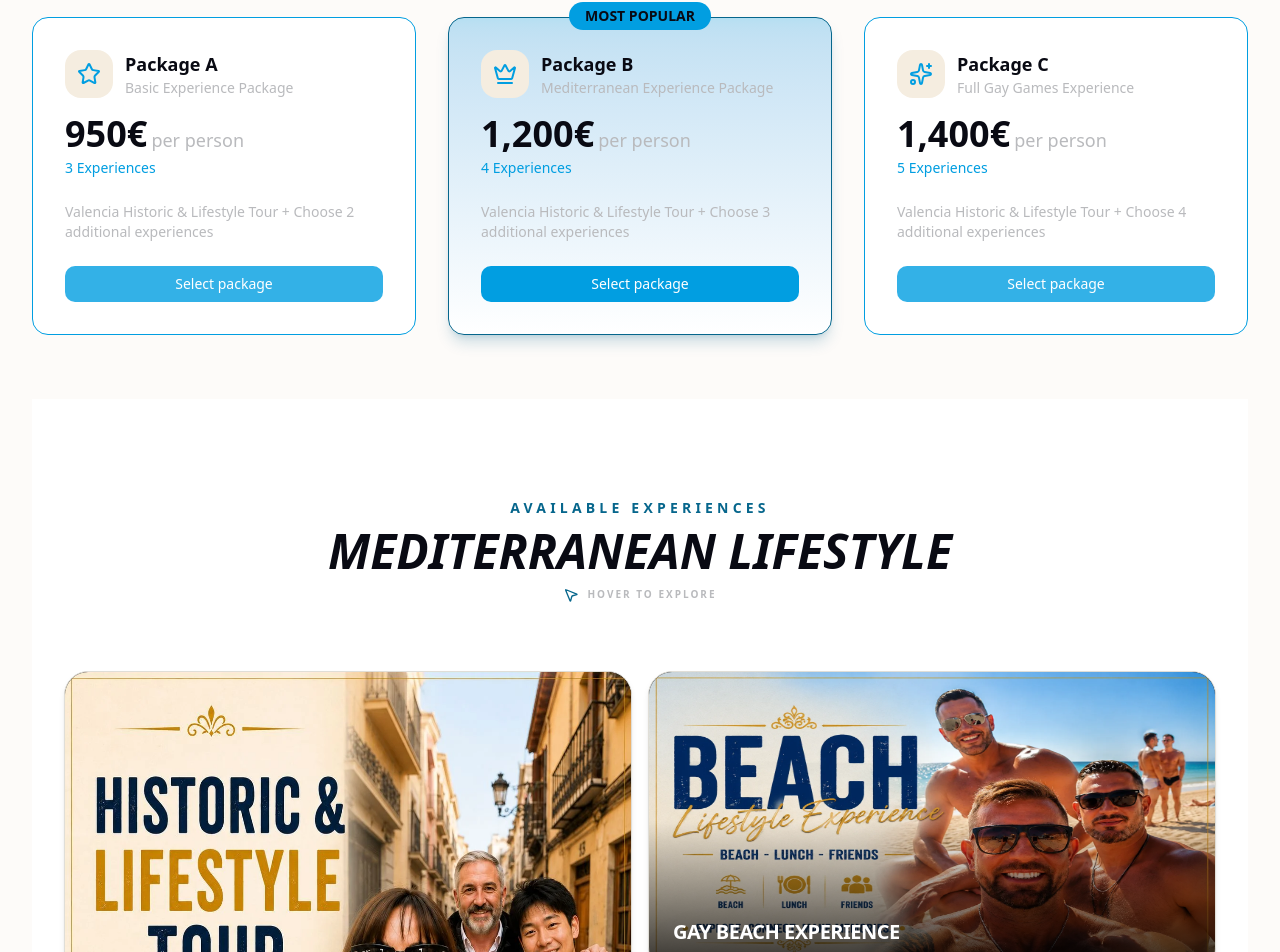
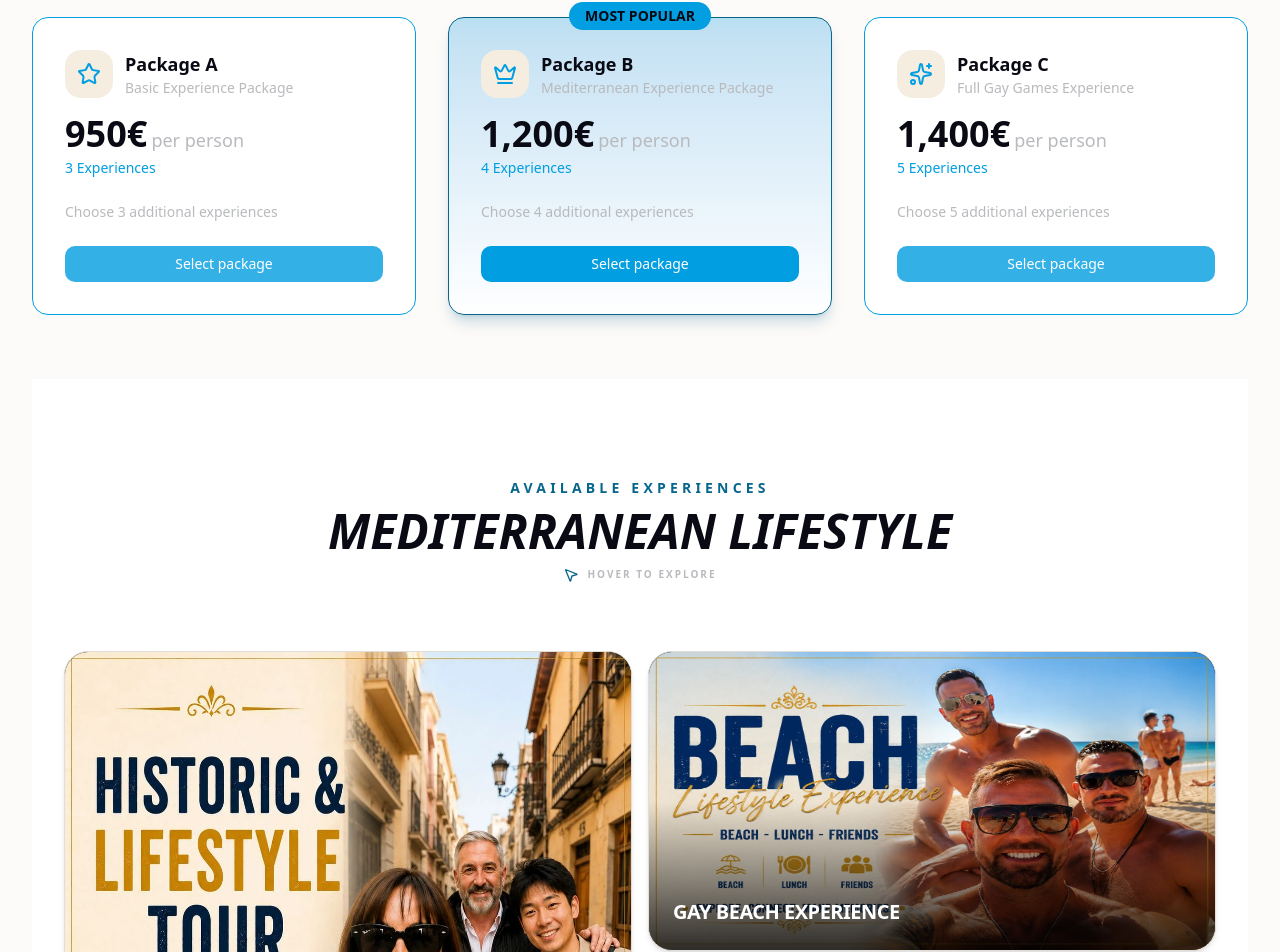
Before and after one commit to PJ-ARIAS/olimpics, a React (Vite) app: page / in a window 1280 px wide. Shown: the part 2697-3649 px from the top of the page. Built offline with nearby package versions, Linux system fonts and the light colour scheme.

Commit message:
cambio seleccion de experiencias formulario

```diff
--- a/src/components/packagesSection.tsx
+++ b/src/components/packagesSection.tsx
@@ -11,8 +11,7 @@ export function PackagesSection() {
       subtitle: "Basic Experience Package",
       price: "950€",
       experiences: 3,
-      description:
-        "Valencia Historic & Lifestyle Tour + Choose 2 additional experiences",
+      description: "Choose 3 additional experiences",
       perfectFor: ["Short stays", "First-time visitors", "Limited free time"],
       icon: Star,
       popular: false,
@@ -22,8 +21,7 @@ export function PackagesSection() {
       subtitle: "Mediterranean Experience Package",
       price: "1,200€",
       experiences: 4,
-      description:
-        "Valencia Historic & Lifestyle Tour + Choose 3 additional experiences",
+      description: " Choose 4 additional experiences",
       perfectFor: [
         "Mediterranean lifestyle travelers",
         "Social travelers",
@@ -37,8 +35,7 @@ export function PackagesSection() {
       subtitle: "Full Gay Games Experience",
       price: "1,400€",
       experiences: 5,
-      description:
-        "Valencia Historic & Lifestyle Tour + Choose 4 additional experiences",
+      description: "Choose 5 additional experiences",
       perfectFor: [
         "The ultimate Mediterranean lifestyle experience during the Gay Games",
       ],
--- a/src/components/registrationForm.tsx
+++ b/src/components/registrationForm.tsx
@@ -31,9 +31,9 @@ export function RegistrationForm() {
 
   // Definir límites por paquete
   const packageLimits: Record<string, number> = {
-    a: 2, // Paquete A: Máximo 3 experiencias
-    b: 3, // Paquete B: Máximo 5 experiencias
-    c: 4, // Paquete C: pueden ser todas
+    a: 3, // Paquete A: Máximo 3 experiencias
+    b: 4, // Paquete B: Máximo 5 experiencias
+    c: 5, // Paquete C: pueden ser todas
   };
 
   const currentLimit = packageLimits[selectedPackage] || 0;
@@ -155,13 +155,13 @@ export function RegistrationForm() {
                   </SelectTrigger>
                   <SelectContent>
                     <SelectItem value="a">
-                      Package A (Max 2 experiences)
+                      Package A (Max 3 experiences)
                     </SelectItem>
                     <SelectItem value="b">
-                      Package B (Max 3 experiences)
+                      Package B (Max 4 experiences)
                     </SelectItem>
                     <SelectItem value="c">
-                      Package C (Max 4 experiences)
+                      Package C (Max 5 experiences)
                     </SelectItem>
                   </SelectContent>
                 </Select>
```
